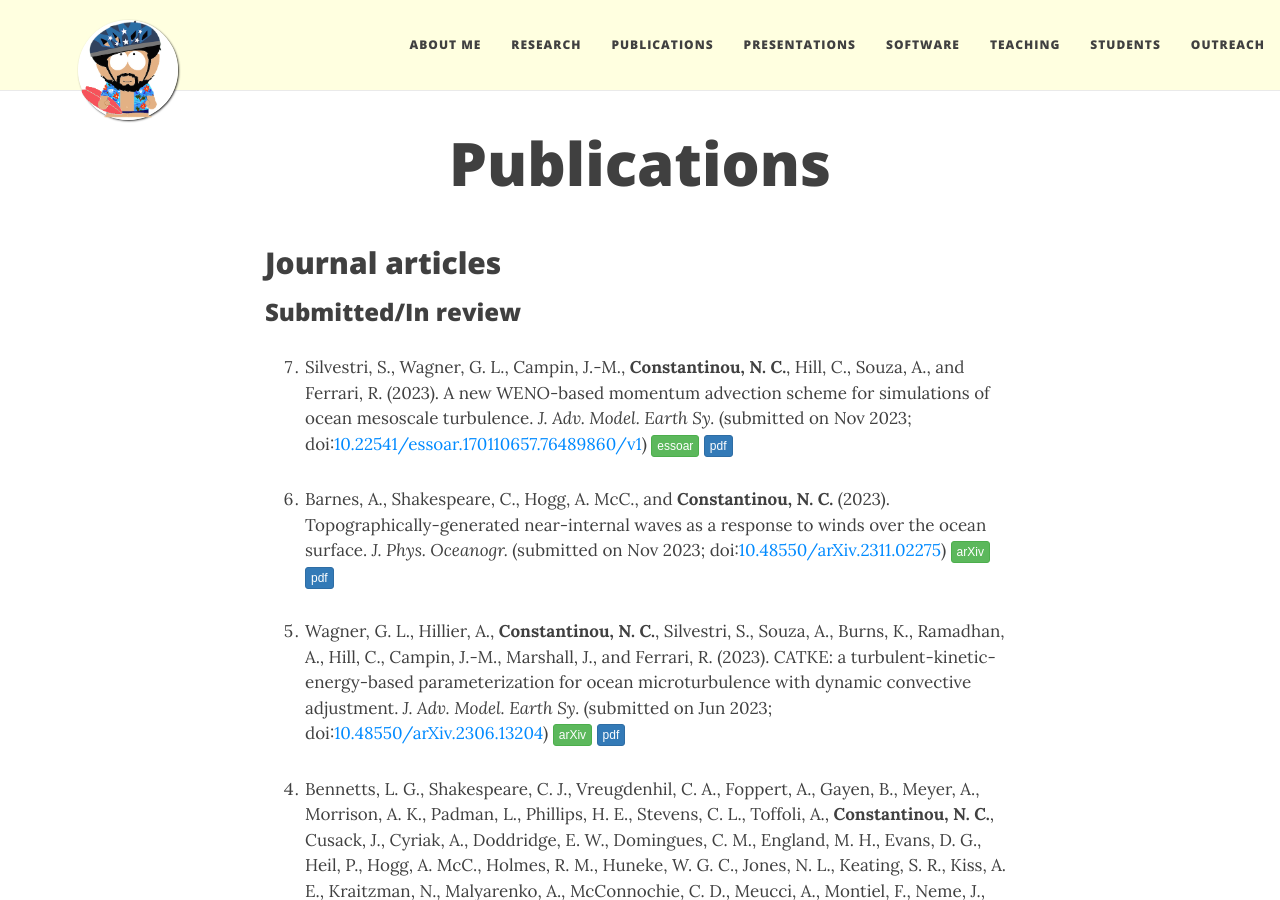
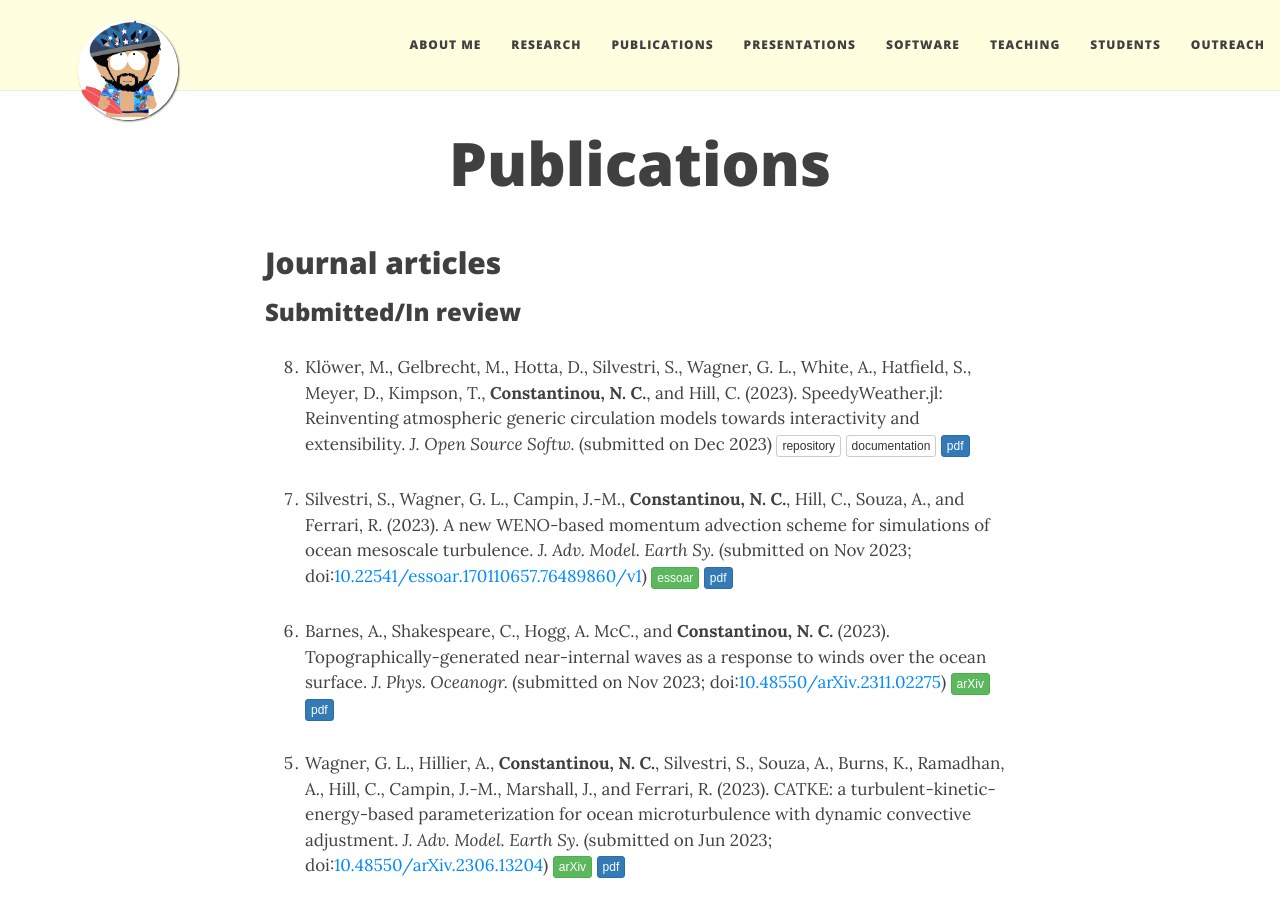
Before and after one commit to navidcy/navidcy.github.io, a Jekyll site: the page built from publications.md, in a window 1280 px wide and 900 px high. Built offline with Jekyll 4.4.1, drawn with Linux system fonts in a browser that asks for light colours; nearby versions of some CDN libraries; comment, search, counter and statistics services are not loaded; some of the changed lines change nothing that is shown.

Commit message:
add speedy weather

```diff
--- a/publications.md
+++ b/publications.md
@@ -11,10 +11,10 @@
 
 <!--
 0. Bhagtani, D., Hogg, A. McC., Holmes, R. M., and **Constantinou, N. C.** (2023). Unravelling how winds and surface heat fluxes control the Atlantic meridional heat transport. _Geophys. Res. Lett._ (submitted on Dec 2023; doi:[10.48550/arXiv.2306.13204](https://doi.org/10.48550/arXiv.2306.13204){:target="_blank"}) [<span class="btn btn-success btn-xs{{end}}" style="font-family:sans-serif;">arXiv</span>][arXiv:2306.13204]{:target="_blank"} [<span class="btn btn-primary btn-xs{{end}}" style="font-family:sans-serif;">pdf</span>][catke-physics]
+-->
 
+1. Klöwer, M., Gelbrecht, M., Hotta, D., Silvestri, S., Wagner, G. L., White, A., Hatfield, S., Meyer, D., Kimpson, T., **Constantinou, N. C.**, and Hill, C. (2023). SpeedyWeather.jl: Reinventing atmospheric generic circulation models towards interactivity and extensibility.  _J. Open Source Softw._ (submitted on Dec 2023) [<span class="btn btn-default btn-xs{{end}}" style="font-family:sans-serif;">repository</span>][SpeedyWeather-repo]{:target="_blank"} [<span class="btn btn-default btn-xs{{end}}" style="font-family:sans-serif;">documentation</span>][SpeedyWeather-docs]{:target="_blank"} [<span class="btn btn-primary btn-xs{{end}}" style="font-family:sans-serif;">pdf</span>][speedyweather]
 
-0. Klöwer, M., Gelbrecht, M., Hotta, D., Silvestri, S., Wagner, G. L., White, A., Hatfield, S., Meyer, D., Kimpson, T., **Constantinou, N. C.**, and Hill, C. (2023). SpeedyWeather.jl: Reinventing atmospheric general circulation models towards interactivity and composability.  _J. Open Source Softw._ (submitted on Nov 2023) [<span class="btn btn-default btn-xs{{end}}" style="font-family:sans-serif;">repository</span>][SpeedyWeather-repo]{:target="_blank"} [<span class="btn btn-default btn-xs{{end}}" style="font-family:sans-serif;">documentation</span>][SpeedyWeather-docs]{:target="_blank"} [<span class="btn btn-primary btn-xs{{end}}" style="font-family:sans-serif;">pdf</span>][speedyweather]
--->
 
 0. Silvestri, S., Wagner, G. L., Campin, J.-M., **Constantinou, N. C.**, Hill, C., Souza, A., and Ferrari, R. (2023). A new WENO-based momentum advection scheme for simulations of ocean mesoscale turbulence. _J. Adv. Model. Earth Sy._ (submitted on Nov 2023; doi:[10.22541/essoar.170110657.76489860/v1](https://doi.org/10.22541/essoar.170110657.76489860/v1){:target="_blank"}) [<span class="btn btn-success btn-xs{{end}}" style="font-family:sans-serif;">essoar</span>](https://doi.org/10.22541/essoar.170110657.76489860/v1){:target="_blank"} [<span class="btn btn-primary btn-xs{{end}}" style="font-family:sans-serif;">pdf</span>][weno-ILES]
 
@@ -179,7 +179,7 @@
 [OceanBioME-JOSS-review]: https://joss.theoj.org/papers/f991f4a8f0fc5ab1aba3dd1ac51f20bd
 [SpeedyWeather-repo]: https://github.com/SpeedyWeather/SpeedyWeather.jl
 [SpeedyWeather-docs]: https://speedyweather.github.io/SpeedyWeather.jl/stable/
-[SpeedyWeather-JOSS-review]: https://joss.theoj.org/papers/f991f4a8f0fc5ab1aba3dd1ac51f20bd
+[SpeedyWeather-JOSS-review]: https://joss.theoj.org/papers/515c81a4d6a69e31cc71ded65ac9c36a
 
 [weno-ILES]: weno-ILES.pdf
 [topographic-NIWs]: topographic-NIWs.pdf
```
Also changed, not shown: 1 other file.
